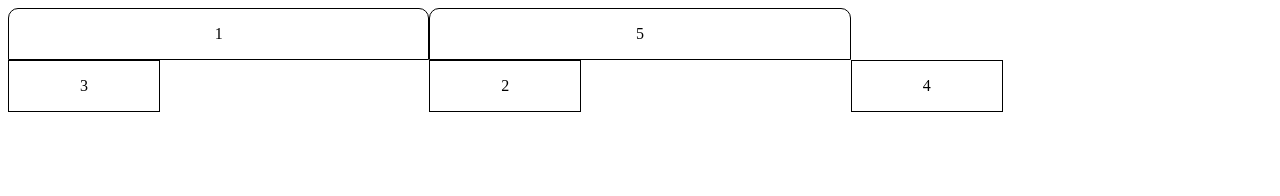
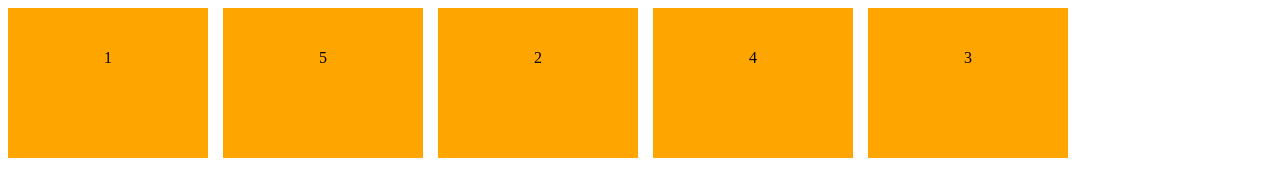
Before and after one commit to KovalcnukArtem/WebStudio-hw-15-2, a plain HTML site: page index.html in a window 1280 px wide. Drawn offline with Linux system fonts and the light colour scheme.

Commit message:
Update style.css

```diff
--- a/css/style.css
+++ b/css/style.css
@@ -1,44 +1,21 @@
 .holder {
-  display: grid;
-  grid-template-columns: auto;
-  grid-template-rows: auto auto;
-  gap: 0;
+  display: flex ;
 }
-
 .item {
+  height: 150px;
+  width: 200px;
   text-align: center;
-  line-height: 50px;
-  border: 1px solid black;
+  background-color: orange;
+  line-height: 100px;
+  vertical-align: center;
+  margin-right: 15px;
 }
-
-.item-1, .item-5 {
-  grid-row: 1 / 2;
-  border-top-left-radius: 10px;
-  border-top-right-radius: 10px;
+.item-5{
+  order: -2;
 }
-
-.item-2, .item-3, .item-4 {
-  grid-row: 2 / 3;
-  width: 150px; /* ширина елементів 1 і 5 */
+.item-1 {
+  order: -3;
 }
-
-.item-1 {
-  order: 1;
+.item-3 {
+  order: 2;
 }
-
-.item-2 {
-  order: 2;
-
-}
-
-.item-3 {
-  order: 1;
-}
-
-.item-4 {
-  order: 4;
-}
-
-.item-5 {
-  order: 5;
-}
```
